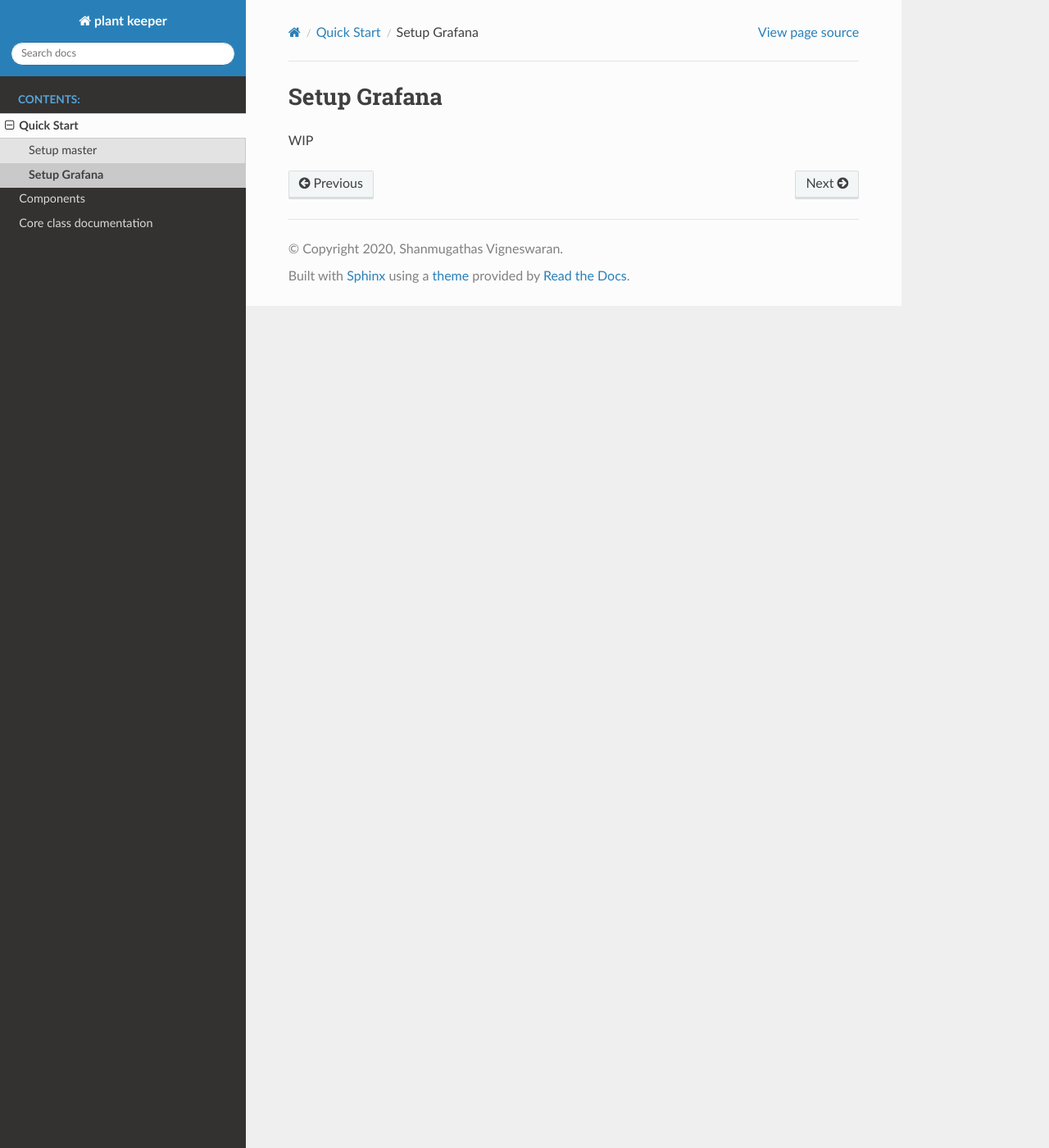
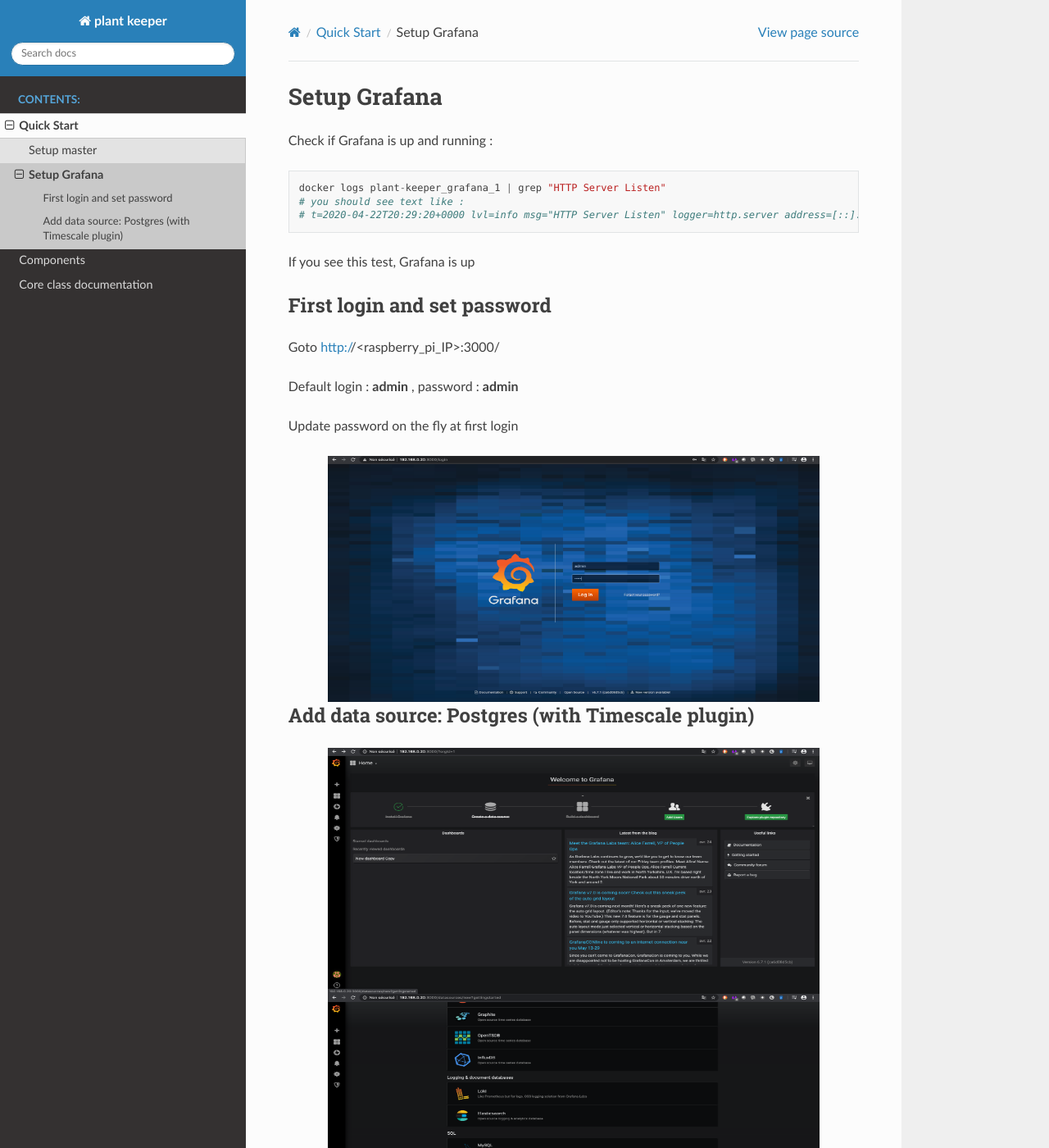
Before and after one commit to One-Green/core-api-gateway, a Sphinx documentation site: the page built from docs/quickstart/setup_grafana.rst, in a window 1280 px wide and 1400 px high. Shown: the whole window at 82% size. Built offline with Sphinx 7.4.7 and the Read the Docs theme 2.0.0, drawn with Linux system fonts in a browser that asks for light colours; some of the changed text lies outside the part shown.

Commit message:
docs(docs/quickstart/setup_grafana.rst): init

```diff
--- a/docs/quickstart/setup_grafana.rst
+++ b/docs/quickstart/setup_grafana.rst
@@ -2,5 +2,67 @@
 Setup Grafana
 *************
 
+Check if Grafana is up and running :
 
-WIP
+.. code-block::
+
+    docker logs plant-keeper_grafana_1 | grep "HTTP Server Listen"
+    # you should see text like :
+    # t=2020-04-22T20:29:20+0000 lvl=info msg="HTTP Server Listen" logger=http.server address=[::]:3000 protocol=http subUrl= socket=
+
+If you see this test, Grafana is up
+
+
+First login and set password
+=============================
+
+
+Goto http://<raspberry_pi_IP>:3000/
+
+Default login : **admin** , password : **admin**
+
+Update password on the fly at first login
+
+.. figure:: ../images/grafana_login.png
+    :height: 100
+    :width: 200
+    :scale: 300
+    :align: center
+    :alt: grafana_login
+
+
+Add data source: Postgres (with Timescale plugin)
+=================================================
+
+
+.. figure:: ../images/grafana_add_datasource.png
+    :height: 100
+    :width: 200
+    :scale: 300
+    :align: center
+    :alt: data_source
+
+
+.. figure:: ../images/grafana_add_datasource_postgres.png
+    :height: 100
+    :width: 200
+    :scale: 300
+    :align: center
+    :alt: pg_datasource
+
+
+Use for theses parameter for connexion :
+
+- Database : **postgres**
+
+- User : **postgres**
+
+- Password : **postgres**
+
+
+.. figure:: ../images/grafana_postgres.png
+    :height: 100
+    :width: 200
+    :scale: 300
+    :align: center
+    :alt: pg_datasource
```
